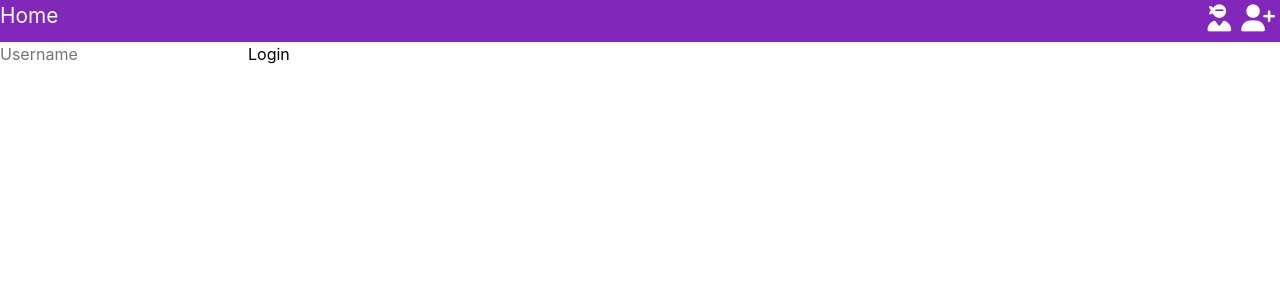
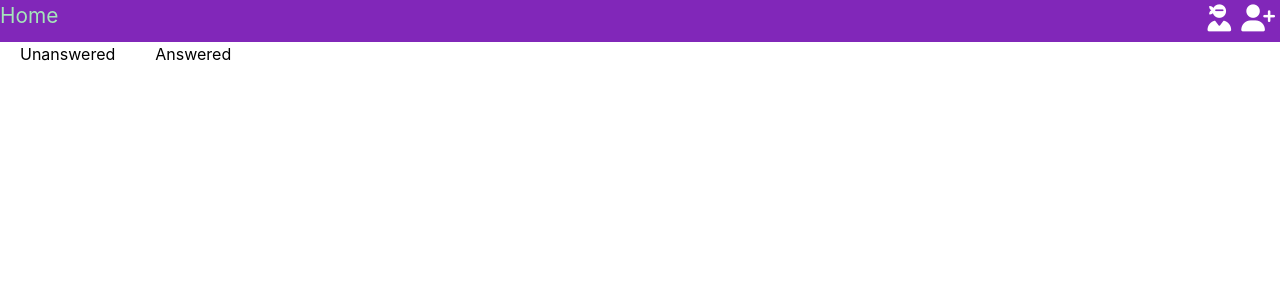
Before and after one commit to denisbalazic/would-you-rather, a React (Create React App) app: page / in a window 1280 px wide. Before the commit this address led to /login. Shown: the top 300 px of the page. Built offline with nearby package versions, Linux system fonts and the light colour scheme.

Commit message:
bugfix: Add header, change Route for home

```diff
--- a/src/components/AddQuestion.js
+++ b/src/components/AddQuestion.js
@@ -19,6 +19,7 @@ class AddQuestion extends Component {
   render() {
     return (
       <div className="new-question-form">
+        <h1>Would you rather...</h1>
         <form action="" onSubmit={this.handleSubmit}>
           <textarea
             name="optionOne"
--- a/src/components/App.js
+++ b/src/components/App.js
@@ -22,7 +22,7 @@ class App extends Component {
         <Navigation />
         {this.props.loading ? null : (
           <Switch>
-            <PrivateRoute exact path="/" component={QuestionList} />
+            <Route exact path="/" component={QuestionList} />
             <Route exact path="/register" component={Register} />
             <Route exact path="/login" component={Login} />
             <PrivateRoute exact path="/questions/:questionId" component={DetailedQuestion} />
```
